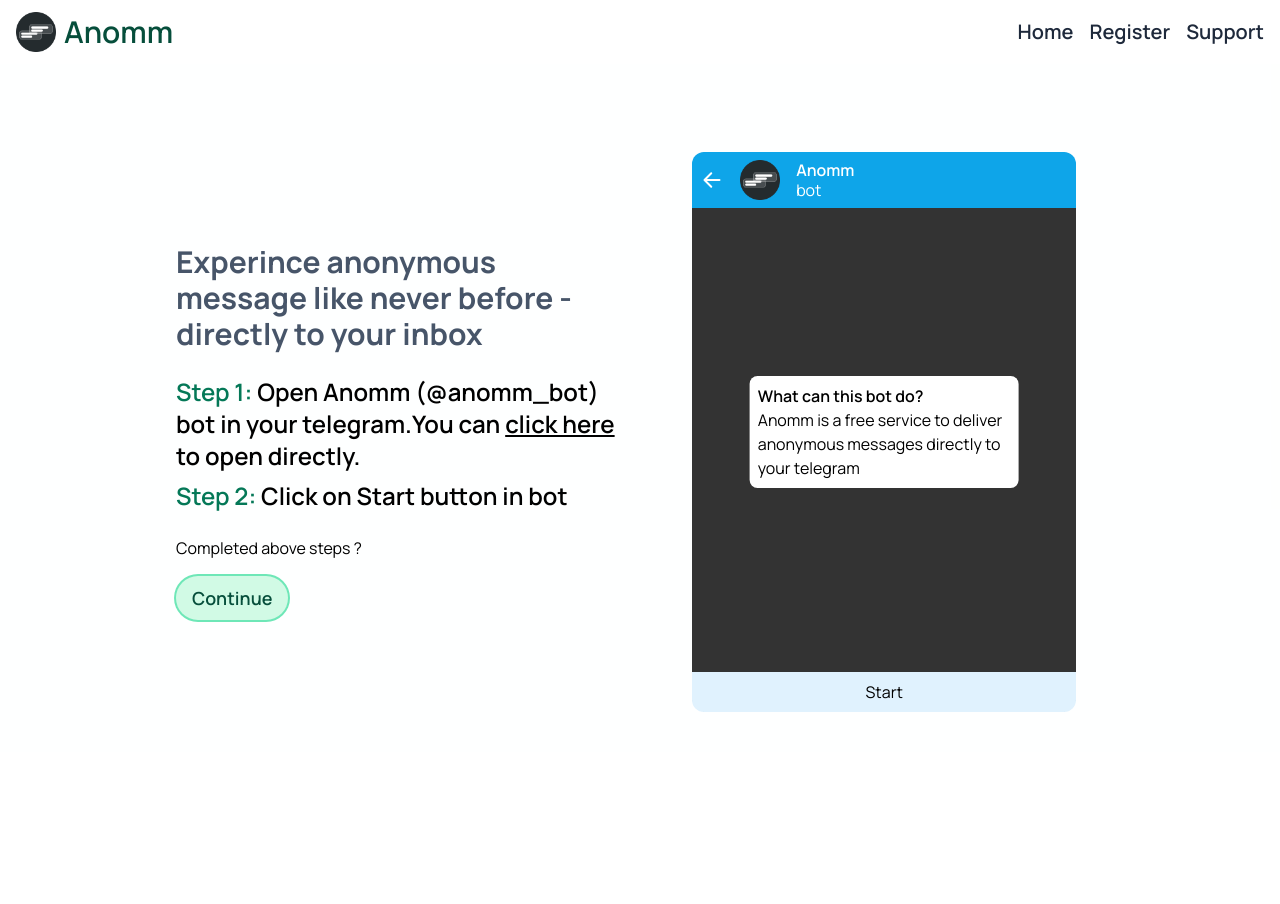
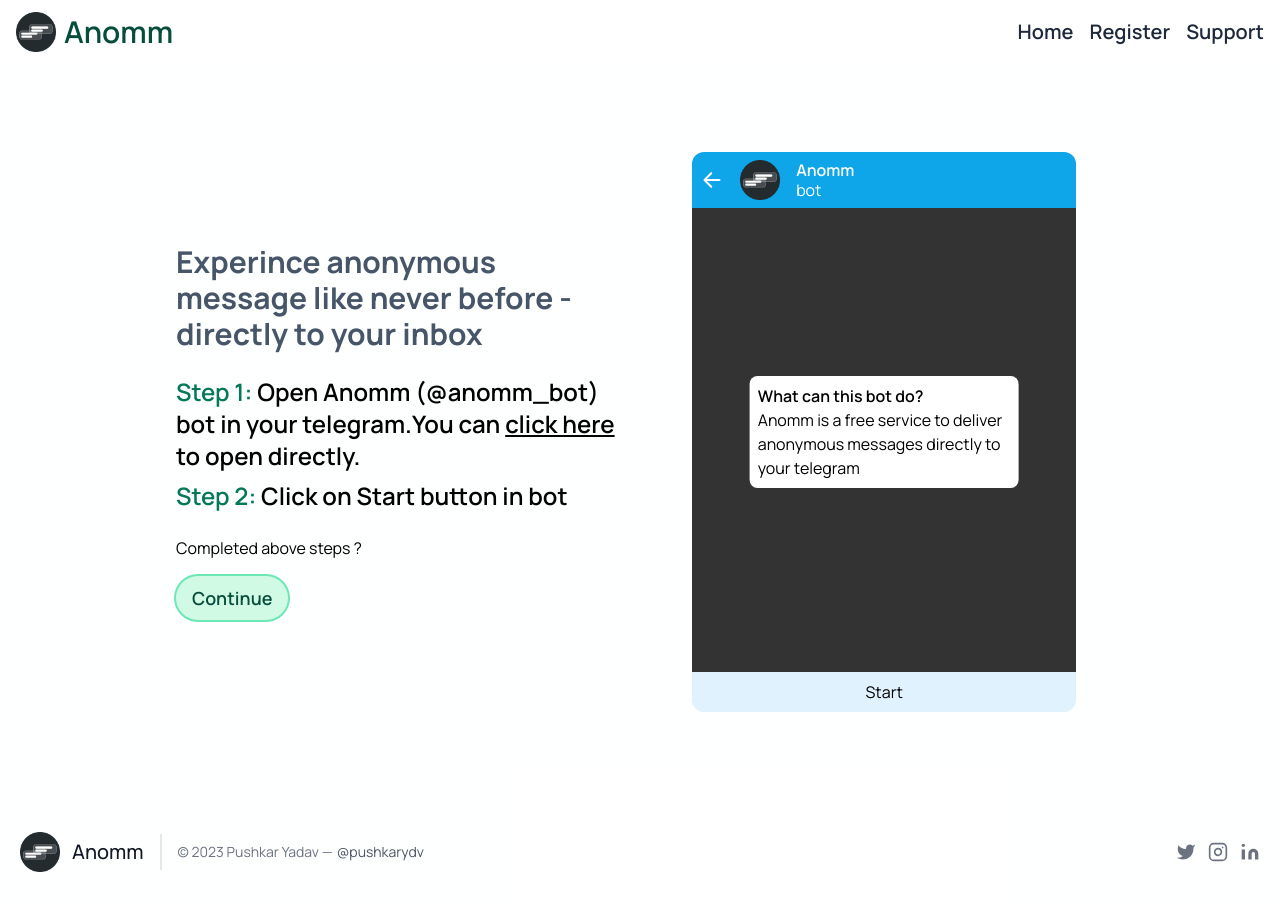
Before and after one commit to pushkarydv/anomm, a Next.js app: page /register in a window 1280 px wide. Before the commit the page ends 800 px from the top, so only its background shows below. Built offline with nearby package versions, Linux system fonts and the light colour scheme.

Commit message:
footer in every page

```diff
--- a/app/register/page.js
+++ b/app/register/page.js
@@ -1,5 +1,6 @@
 import Link from "next/link";
 import React from "react";
+import Footer from "../../components/globals/Footer";
 import NavBar from "../../components/globals/NavBar";
 import { ARROW_LEFT } from "../../components/svgs";
 export default function Page() {
@@ -62,6 +63,7 @@
           </div>
         </div>
       </div>
+      <Footer />
     </main>
   );
 }
--- a/app/register/verify/page.js
+++ b/app/register/verify/page.js
@@ -6,6 +6,7 @@
 import { setDoc, doc } from "firebase/firestore";
 import { db } from "../../../config/firebase";
 import { ARROW_LEFT } from "../../../components/svgs";
+import Footer from "../../../components/globals/Footer";
 
 export default function Page() {
   const username = useRef();
@@ -36,7 +37,7 @@
   return (
     <main className="bg-emerald-50/5">
       <NavBar />
-      <div className="my-12 px-4">
+      <div className="my-12 px-4 min-h-[60vh]">
         <Link
           className="transition-all font-semibold text-lg w-fit py-1 px-3 mb-4 rounded-full text-emerald-700 ring-2 ring-emerald-400 active:scale-90 flex flex-row gap-1 justify-center items-center"
           href={"/register"}
@@ -121,6 +122,7 @@
           </div>
         )}
       </div>
+      <Footer />
     </main>
   );
 }
```
